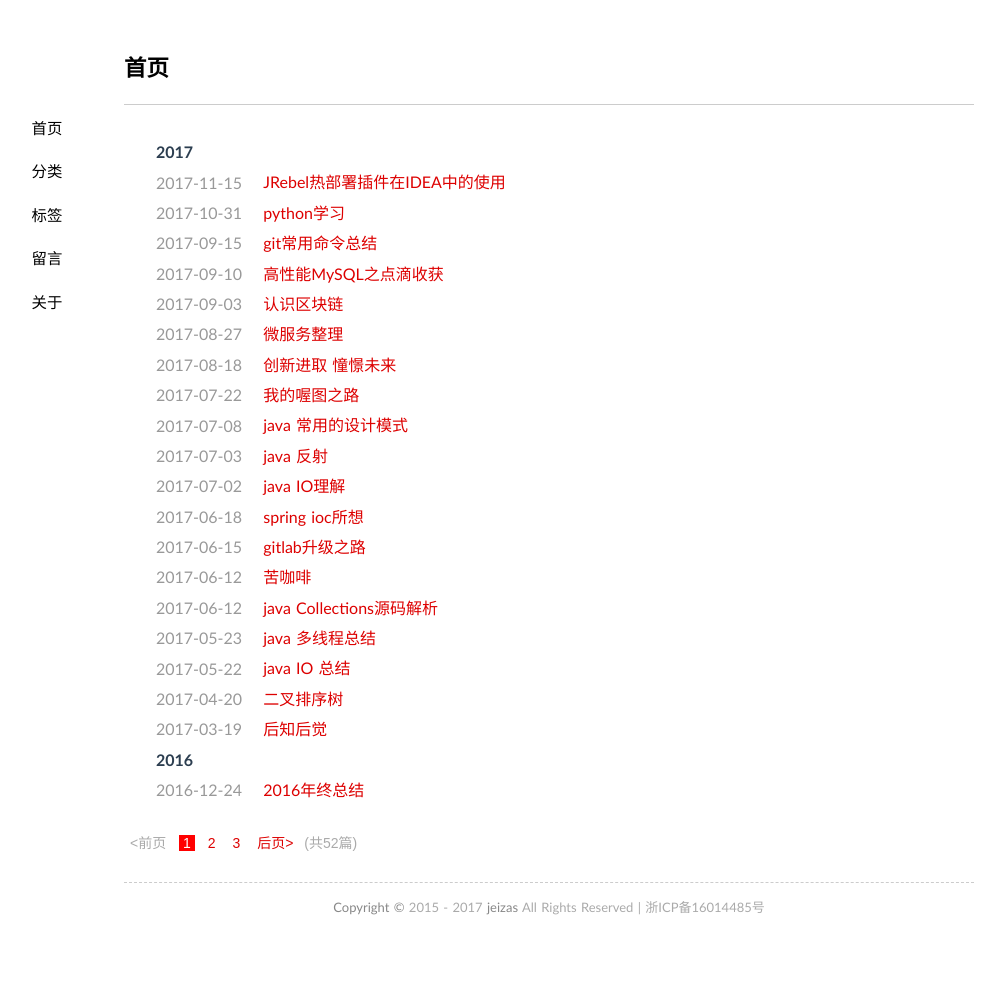
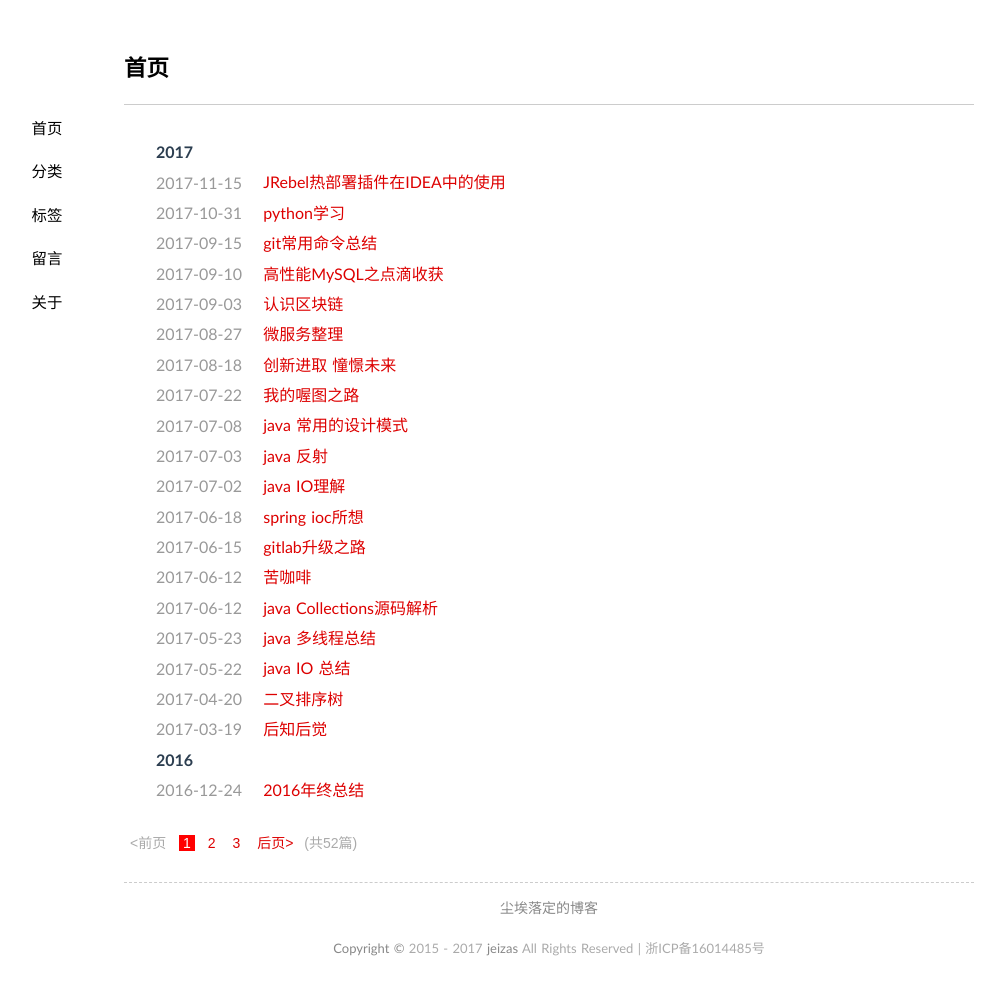
Before and after one commit to jeizas/jeizas.github.io, a Jekyll site: the page built from index.html, in a window 1280 px wide. Shown: the whole page, without its empty margins (91-1096 px from the left). Built offline with Jekyll 4.4.1, drawn with Linux system fonts in a browser that asks for light colours; the list of posts is cut into pages by our own code; comment, search, counter and statistics services are not loaded; before the commit the page ends 951 px from its top, so only the background shows below that.

Commit message:
modified:   _layouts/default.html

```diff
--- a/_layouts/default.html
+++ b/_layouts/default.html
@@ -38,9 +38,12 @@
       </div>
 
       <footer>
-        <p><small>
+        <p><a href="http:www.elmerlxy.com">尘埃落定的博客</a></p>
+        <p>
+          <small>
             <a rel="license" href="http://creativecommons.org/licenses/by-sa/3.0/cn/" target="_blank" title="许可协议">Copyright ©</a> 2015 - {{site.time | date:"%Y"}} <a href="/about/">{{ site.author }}</a> All Rights Reserved | 浙ICP备16014485号
-        </small></p>
+          </small>
+        </p>
       </footer>
 
     </div>
```
